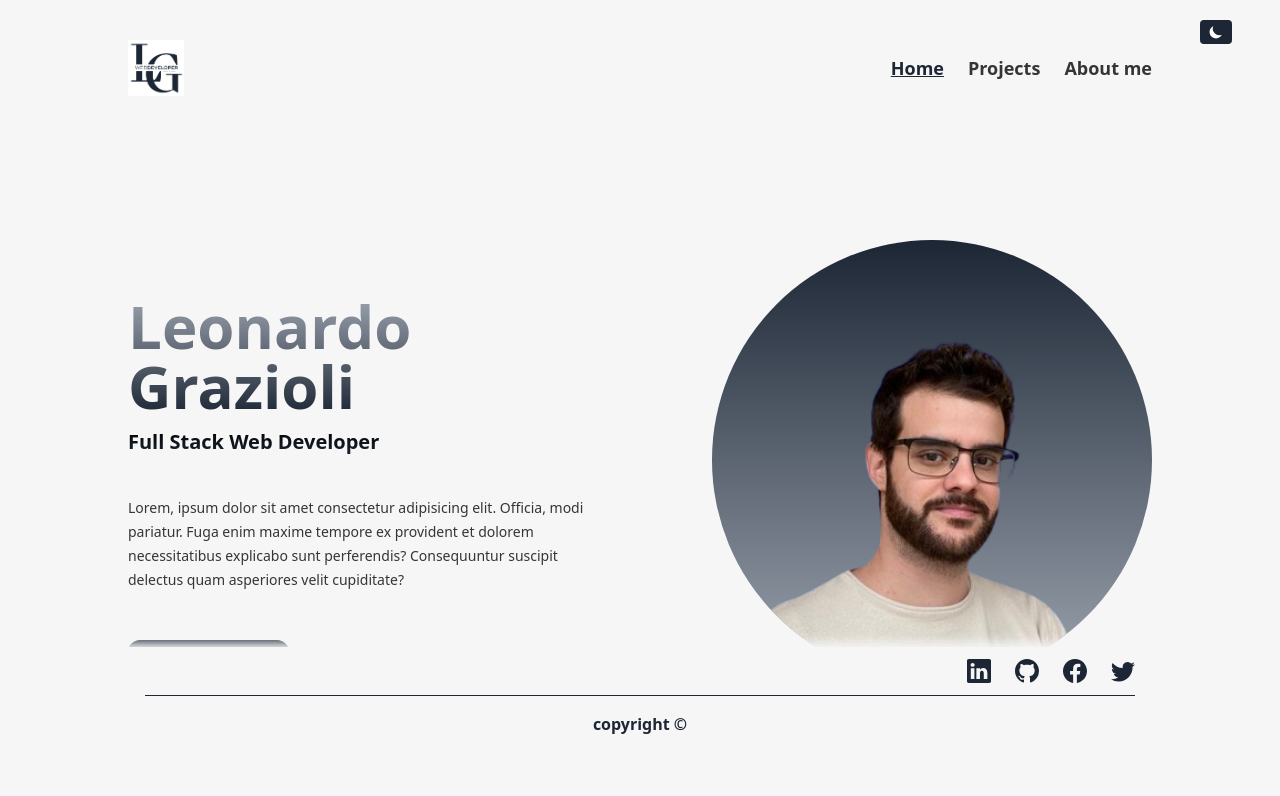
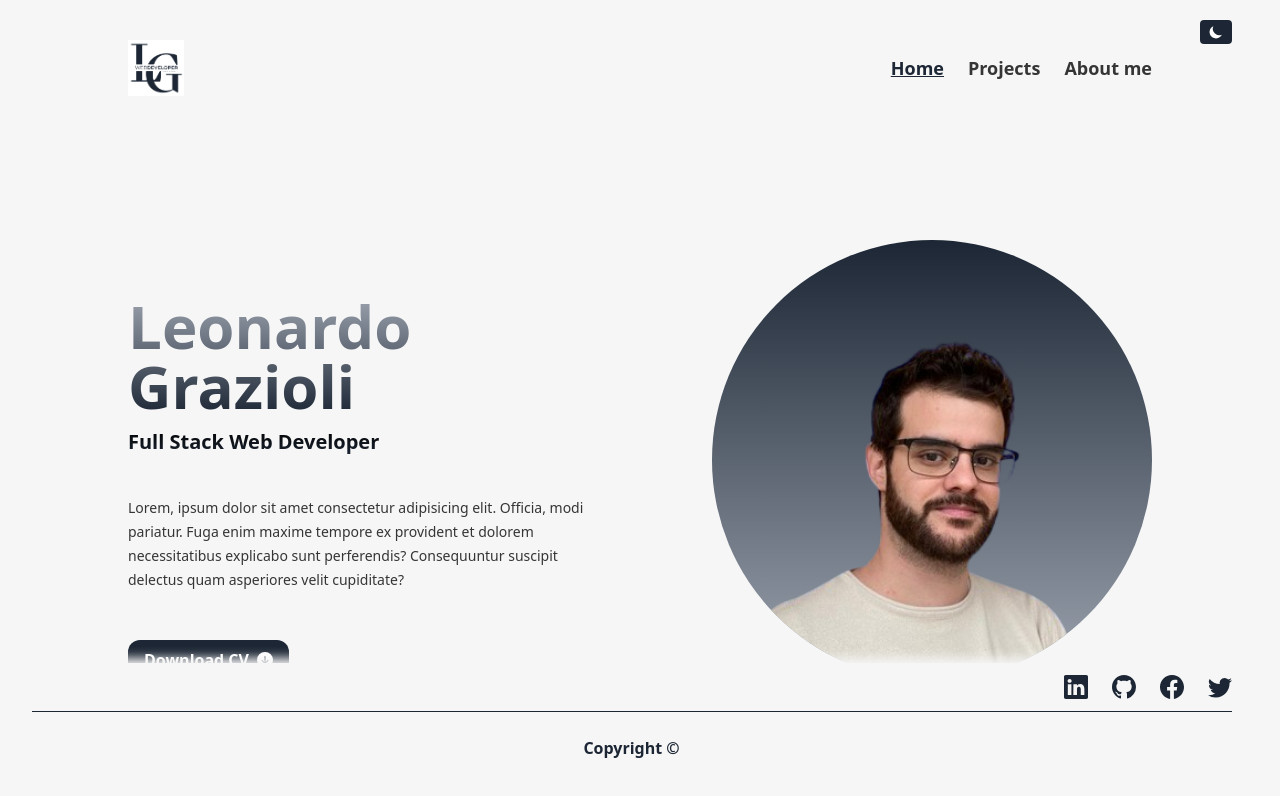
Before and after one commit to Leograzioli/Portfoglio, a React (Vite) app: page / in a window 1280 px wide. Shown: the top 796 px of the page. Built offline with nearby package versions, Linux system fonts and the light colour scheme.

Commit message:
fix: footer

```diff
--- a/src/App.jsx
+++ b/src/App.jsx
@@ -14,10 +14,11 @@ function App() {
     <div className="App bg-primary dark:bg-primary-dark h-screen overflow-auto ">
 
       <BrowserRouter>
+
         <header className='px-[10%]'>
           <AppHeader />
+        </header>
 
-        </header>
         <main className='overflow-auto h-screen px-[10%]'>
           <Routes>
             <Route path="/" element={<AppHome />} />
@@ -25,7 +26,7 @@ function App() {
           </Routes>
         </main>
 
-        <footer className='absolute bottom-0 right-0 left-0 w-[calc(100%-34px)] mx-auto bg-primary dark:bg-primary-dark shadow-[0_-10px_10px_-5px_rgba(246,246,246,1)] dark:shadow-[0_-10px_10px_-5px_rgba(28,38,52,1)] px-[10%]'>
+        <footer className='absolute w-[calc(100%-17px)] bottom-0 right-0 left-0 bg-primary dark:bg-primary-dark shadow-[0_-10px_10px_-5px_rgba(246,246,246,1)] dark:shadow-[0_-10px_10px_-5px_rgba(28,38,52,1)]'>
           <AppFooter />
         </footer>
 
--- a/src/components/AppFooter.jsx
+++ b/src/components/AppFooter.jsx
@@ -3,7 +3,7 @@ import { BsLinkedin, BsGithub, BsFacebook, BsTwitter } from "react-icons/bs"
 export default function AppFooter() {
     return (
         <>
-            <section id='social-links' >
+            <section id='social-links' className="w-[1200px] mx-auto" >
 
                 <ul className='dark:text-white text-primary-dark text-2xl flex justify-end items-center gap-x-6 pt-3'>
 
@@ -31,14 +31,13 @@ export default function AppFooter() {
                         </a>
                     </li>
                 </ul>
-
             </section>
 
             <div >
-                <div className='h-[1px] mx-auto bg-primary-dark dark:bg-primary mt-3'></div>
+                <div className='h-[1px] w-[1200px] mx-auto bg-primary-dark dark:bg-primary mt-3'></div>
             </div>
 
-            <div className="text-center font-bold text-primary-dark dark:text-white pt-4 pb-16">copyright &#169; </div>
+            <div className="text-center w-[1200px] mx-auto font-bold text-primary-dark dark:text-white pt-6 pb-10"> Copyright &#169; </div>
         </>
     )
 }
--- a/src/components/AppHeader.jsx
+++ b/src/components/AppHeader.jsx
@@ -30,15 +30,17 @@ export default function AppHeader() {
 
   return (
     <>
-      <div className='py-10'>
-        <div className="max-w-[1200px] mx-auto flex flex-wrap justify-between content-center w-full">
+      <div className="max-w-[1200px] mx-auto flex flex-wrap justify-between content-center w-full py-10">
 
         {/* logo */}
         <div>
           <img src={lightLogo} className='h-14' alt="" />
         </div>
 
+        {/* dark theme mode */}
         <button onClick={handleClick} className='absolute right-12 top-5 bg-primary-dark dark:bg-white text-white dark:text-black py-1 px-2 rounded sm:ml-6 '>{theme === "dark" ? <HiLightBulb /> : <HiMoon />}</button>
+
+        {/* hamburger menu for mobile */}
         <div className='flex items-center'>
           <FiMenu onClick={() => setIsOpen(!isOpen)} className='sm:hidden block dark:text-white border-2 border-secondary dark:border p-1 rounded h-10 w-10 cursor pointer' />
         </div>
@@ -50,19 +52,16 @@ export default function AppHeader() {
             <li>
               <NavLink className={({ isActive }) => isActive ? 'dark:text-white underline text-primary-dark sm:ml-6' : 'sm:ml-6'} to={'/'}>Home</NavLink>
             </li>
+
             <li>
               <NavLink className={({ isActive }) => isActive ? 'dark:text-white underline text-primary-dark sm:ml-6' : 'sm:ml-6'} to={'/projects'}>Projects</NavLink>
             </li>
+
             <li>
               <NavLink className={({ isActive }) => isActive ? 'dark:text-white underline text-primary-dark sm:ml-6' : 'sm:ml-6'} to={'/1'}>About me</NavLink>
             </li>
           </ul>
-
-
         </nav>
-
-
-        </div>
       </div>
     </>
   )
```
Lines whose indentation alone changed are shown as unchanged.
